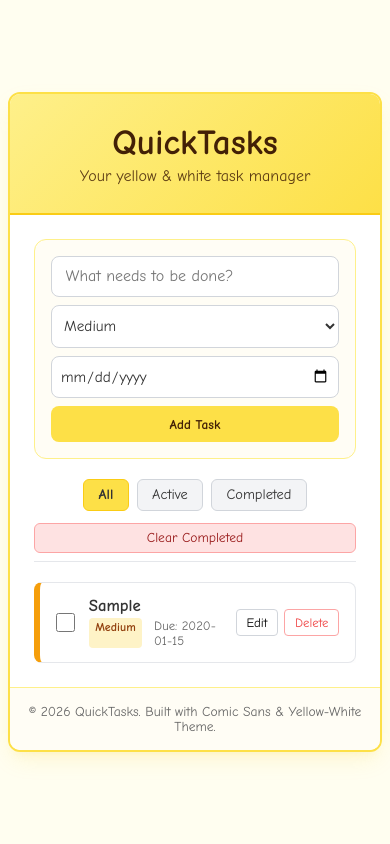
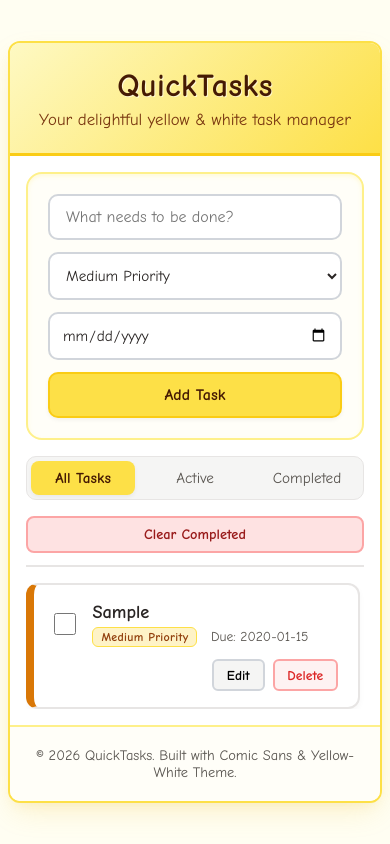
Before and after one commit to Riyat04/rakazo-test, a plain HTML site: page quicktasks/index.html in a window 390 px wide. Both pictures are taken after typing "Sample", "2020-01-15" into the empty fields and a click on the button "Add Task". Drawn offline with Linux system fonts and the light colour scheme.

Commit message:
style(quicktasks): enhance UI/UX design, accessibility, yellow-white theme, and mobile responsiveness

```diff
--- a/quicktasks/index.html
+++ b/quicktasks/index.html
@@ -3,51 +3,58 @@
 <head>
     <meta charset="UTF-8">
     <meta name="viewport" content="width=device-width, initial-scale=1.0">
-    <title>QuickTasks</title>
+    <title>QuickTasks - Yellow & White Task Manager</title>
     <link rel="stylesheet" href="style.css">
 </head>
 <body>
-    <div class="app-container">
+    <div class="app-container" role="application" aria-label="QuickTasks Application">
         <header class="app-header">
             <h1>QuickTasks</h1>
-            <p>Your yellow & white task manager</p>
+            <p>Your delightful yellow & white task manager</p>
         </header>
 
         <main class="app-main">
             <!-- Task Input Form -->
-            <section class="task-form-section">
+            <section class="task-form-section" aria-labelledby="formTitle">
+                <h2 id="formTitle" class="visually-hidden">Add or Edit Task</h2>
                 <form id="taskForm" autocomplete="off">
                     <div class="input-group">
-                        <input type="text" id="taskInput" placeholder="What needs to be done?" />
-                        <select id="prioritySelect">
-                            <option value="Medium">Medium</option>
-                            <option value="High">High</option>
-                            <option value="Low">Low</option>
+                        <label for="taskInput" class="visually-hidden">Task Description</label>
+                        <input type="text" id="taskInput" placeholder="What needs to be done?" aria-label="What needs to be done?" required />
+
+                        <label for="prioritySelect" class="visually-hidden">Task Priority</label>
+                        <select id="prioritySelect" aria-label="Task Priority">
+                            <option value="Medium">Medium Priority</option>
+                            <option value="High">High Priority</option>
+                            <option value="Low">Low Priority</option>
                         </select>
-                        <input type="date" id="dueDateInput" />
+
+                        <label for="dueDateInput" class="visually-hidden">Due Date</label>
+                        <input type="date" id="dueDateInput" aria-label="Task Due Date" />
+
                         <button type="submit" id="addBtn">Add Task</button>
                     </div>
-                    <div id="errorMsg" class="error-msg" style="display: none;"></div>
+                    <div id="errorMsg" class="error-msg" role="alert" style="display: none;"></div>
                 </form>
             </section>
 
             <!-- Filter Tabs & Clear Completed -->
-            <section class="controls-section">
-                <div class="filter-tabs" id="filterTabs">
-                    <button class="filter-btn active" data-filter="all">All</button>
-                    <button class="filter-btn" data-filter="active">Active</button>
-                    <button class="filter-btn" data-filter="completed">Completed</button>
+            <section class="controls-section" aria-label="Task Controls">
+                <div class="filter-tabs" id="filterTabs" role="tablist" aria-label="Filter Tasks">
+                    <button class="filter-btn active" data-filter="all" role="tab" aria-selected="true">All Tasks</button>
+                    <button class="filter-btn" data-filter="active" role="tab" aria-selected="false">Active</button>
+                    <button class="filter-btn" data-filter="completed" role="tab" aria-selected="false">Completed</button>
                 </div>
-                <button id="clearCompletedBtn" class="clear-btn">Clear Completed</button>
+                <button id="clearCompletedBtn" class="clear-btn" aria-label="Clear all completed tasks">Clear Completed</button>
             </section>
 
             <!-- Task List Container (Card Layout) -->
-            <section class="task-list-section">
-                <div id="taskList" class="task-list">
+            <section class="task-list-section" aria-label="Task List">
+                <div id="taskList" class="task-list" role="list">
                     <!-- Tasks rendered dynamically -->
                 </div>
                 <div id="emptyState" class="empty-state" style="display: none;">
-                    <p>No tasks found. Add a new task above!</p>
+                    <p>✨ No tasks found. Add a new task above and stay organized!</p>
                 </div>
             </section>
         </main>
--- a/quicktasks/style.css
+++ b/quicktasks/style.css
@@ -1,17 +1,17 @@
 /* QuickTasks Yellow-White Theme & Comic Sans Font */
 :root {
-    --bg-color: #fffef0;
+    --bg-color: #fffef2;
     --card-bg: #ffffff;
     --primary-yellow: #fde047;
     --primary-yellow-hover: #facc15;
     --accent-yellow: #fef08a;
-    --text-main: #333333;
-    --text-muted: #666666;
-    --border-color: #e5e7eb;
-    --danger-color: #ef4444;
-    --success-color: #22c55e;
-    --shadow: 0 10px 25px -5px rgba(250, 204, 21, 0.15), 0 8px 10px -6px rgba(250, 204, 21, 0.1);
-    --radius: 12px;
+    --text-main: #292524;
+    --text-muted: #57534e;
+    --border-color: #e7e5e4;
+    --danger-color: #dc2626;
+    --success-color: #16a34a;
+    --shadow: 0 12px 30px -6px rgba(234, 179, 8, 0.18), 0 6px 12px -4px rgba(234, 179, 8, 0.1);
+    --radius: 16px;
 }
 
 * {
@@ -28,100 +28,137 @@ body {
     display: flex;
     justify-content: center;
     align-items: center;
-    padding: 1.5rem;
+    padding: 2rem 1rem;
+}
+
+.visually-hidden {
+    position: absolute;
+    width: 1px;
+    height: 1px;
+    padding: 0;
+    margin: -1px;
+    overflow: hidden;
+    clip: rect(0, 0, 0, 0);
+    white-space: nowrap;
+    border: 0;
 }
 
 .app-container {
     width: 100%;
-    max-width: 650px;
+    max-width: 700px;
     background: var(--card-bg);
     border-radius: var(--radius);
     box-shadow: var(--shadow);
-    border: 2px solid var(--primary-yellow);
+    border: 3px solid var(--primary-yellow);
     display: flex;
     flex-direction: column;
     overflow: hidden;
 }
 
 .app-header {
-    background: linear-gradient(135deg, #fef08a 0%, #fde047 100%);
-    color: #422006;
-    padding: 1.75rem 1.5rem;
+    background: linear-gradient(135deg, #fef9c3 0%, #fde047 100%);
+    color: #451a03;
+    padding: 2rem 1.5rem;
     text-align: center;
-    border-bottom: 2px solid #facc15;
+    border-bottom: 3px solid #facc15;
 }
 
 .app-header h1 {
-    font-size: 2.2rem;
+    font-size: 2.6rem;
     font-weight: bold;
-    margin-bottom: 0.25rem;
+    margin-bottom: 0.35rem;
+    letter-spacing: 0.5px;
+    text-shadow: 1px 1px 0px rgba(255, 255, 255, 0.6);
 }
 
 .app-header p {
-    font-size: 1rem;
-    opacity: 0.85;
+    font-size: 1.05rem;
+    color: #78350f;
+    font-weight: 500;
 }
 
 .app-main {
-    padding: 1.5rem;
+    padding: 1.75rem;
     display: flex;
     flex-direction: column;
-    gap: 1.25rem;
+    gap: 1.5rem;
 }
 
 .task-form-section {
-    background: #fffdf5;
-    padding: 1rem;
+    background: #fffef8;
+    padding: 1.25rem;
     border-radius: var(--radius);
-    border: 1px solid var(--accent-yellow);
+    border: 2px solid var(--accent-yellow);
+    box-shadow: inset 0 2px 4px rgba(254, 240, 138, 0.3);
 }
 
 .input-group {
     display: flex;
     flex-wrap: wrap;
-    gap: 0.5rem;
+    gap: 0.75rem;
 }
 
 .input-group input[type="text"] {
     flex: 1;
-    min-width: 180px;
-    padding: 0.65rem 0.85rem;
-    border: 1px solid #d1d5db;
-    border-radius: 8px;
+    min-width: 200px;
+    padding: 0.75rem 1rem;
+    border: 2px solid #d1d5db;
+    border-radius: 10px;
     font-size: 1rem;
     background: #ffffff;
     color: var(--text-main);
+    transition: border-color 0.2s, box-shadow 0.2s;
 }
 
 .input-group select,
 .input-group input[type="date"] {
-    padding: 0.65rem 0.5rem;
-    border: 1px solid #d1d5db;
-    border-radius: 8px;
+    padding: 0.75rem 0.75rem;
+    border: 2px solid #d1d5db;
+    border-radius: 10px;
     font-size: 0.95rem;
     background: #ffffff;
     color: var(--text-main);
+    transition: border-color 0.2s, box-shadow 0.2s;
+}
+
+.input-group input:focus,
+.input-group select:focus {
+    outline: none;
+    border-color: #ca8a04;
+    box-shadow: 0 0 0 3px rgba(250, 204, 21, 0.35);
 }
 
 .input-group button {
     background: var(--primary-yellow);
-    color: #422006;
-    border: none;
-    padding: 0.65rem 1.25rem;
-    border-radius: 8px;
+    color: #451a03;
+    border: 2px solid #facc15;
+    padding: 0.75rem 1.5rem;
+    border-radius: 10px;
     font-weight: bold;
+    font-size: 1rem;
     cursor: pointer;
-    transition: background 0.2s;
+    transition: all 0.2s;
+    box-shadow: 0 2px 4px rgba(0,0,0,0.05);
 }
 
 .input-group button:hover {
     background: var(--primary-yellow-hover);
+    transform: translateY(-1px);
+}
+
+.input-group button:active {
+    transform: translateY(0);
 }
 
 .error-msg {
     color: var(--danger-color);
-    font-size: 0.85rem;
-    margin-top: 0.5rem;
+    font-size: 0.9rem;
+    margin-top: 0.75rem;
+    font-weight: bold;
+    background: #fee2e2;
+    padding: 0.5rem 0.75rem;
+    border-radius: 6px;
+    border: 1px solid #fca5a5;
 }
 
 .controls-section {
@@ -129,80 +166,94 @@ body {
     justify-content: space-between;
     align-items: center;
     flex-wrap: wrap;
-    gap: 0.75rem;
-    padding-bottom: 0.5rem;
-    border-bottom: 1px solid var(--border-color);
+    gap: 1rem;
+    padding-bottom: 0.75rem;
+    border-bottom: 2px solid var(--border-color);
 }
 
 .filter-tabs {
     display: flex;
     gap: 0.5rem;
+    background: #f5f5f4;
+    padding: 0.25rem;
+    border-radius: 10px;
+    border: 1px solid #e7e5e4;
 }
 
 .filter-btn {
-    background: #f3f4f6;
-    border: 1px solid #d1d5db;
-    padding: 0.4rem 0.9rem;
-    border-radius: 6px;
+    background: transparent;
+    border: none;
+    padding: 0.5rem 1rem;
+    border-radius: 8px;
     cursor: pointer;
-    font-size: 0.9rem;
-    color: var(--text-main);
+    font-size: 0.95rem;
+    color: var(--text-muted);
+    font-weight: 500;
     transition: all 0.2s;
 }
 
-.filter-btn.active,
-.filter-btn:hover {
+.filter-btn.active {
     background: var(--primary-yellow);
-    border-color: #facc15;
+    color: #451a03;
     font-weight: bold;
+    box-shadow: 0 2px 4px rgba(0,0,0,0.05);
+}
+
+.filter-btn:hover:not(.active) {
+    color: var(--text-main);
+    background: #e7e5e4;
 }
 
 .clear-btn {
     background: #fee2e2;
-    border: 1px solid #fca5a5;
+    border: 2px solid #fca5a5;
     color: #991b1b;
-    padding: 0.4rem 0.8rem;
-    border-radius: 6px;
+    padding: 0.5rem 1rem;
+    border-radius: 8px;
     cursor: pointer;
-    font-size: 0.85rem;
-    transition: background 0.2s;
+    font-size: 0.9rem;
+    font-weight: bold;
+    transition: all 0.2s;
 }
 
 .clear-btn:hover {
     background: #fecaca;
+    transform: translateY(-1px);
 }
 
 .task-list {
     display: flex;
     flex-direction: column;
-    gap: 0.75rem;
-    max-height: 400px;
+    gap: 0.85rem;
+    max-height: 420px;
     overflow-y: auto;
+    padding-right: 0.25rem;
 }
 
 .task-card {
     background: #ffffff;
-    border: 1px solid #e5e7eb;
-    border-left: 6px solid var(--primary-yellow);
-    border-radius: 8px;
-    padding: 0.85rem 1rem;
+    border: 2px solid #e7e5e4;
+    border-left: 8px solid var(--primary-yellow);
+    border-radius: 12px;
+    padding: 1rem 1.25rem;
     display: flex;
     align-items: center;
     justify-content: space-between;
     gap: 1rem;
-    box-shadow: 0 2px 4px rgba(0,0,0,0.02);
-    transition: transform 0.15s;
+    box-shadow: 0 3px 6px rgba(0,0,0,0.03);
+    transition: transform 0.15s, box-shadow 0.15s;
 }
 
 .task-card:hover {
     transform: translateY(-2px);
-    box-shadow: 0 4px 8px rgba(0,0,0,0.05);
+    box-shadow: 0 6px 12px rgba(234, 179, 8, 0.12);
+    border-color: #fde047;
 }
 
 .task-card.completed {
-    opacity: 0.6;
-    border-left-color: #9ca3af;
-    background: #f9fafb;
+    opacity: 0.65;
+    border-left-color: #a8a29e;
+    background: #fafaf9;
 }
 
 .task-card.completed .task-title {
@@ -215,99 +266,126 @@ body {
 }
 
 .task-card.priority-medium {
-    border-left-color: #f59e0b;
+    border-left-color: #d97706;
 }
 
 .task-card.priority-low {
-    border-left-color: #3b82f6;
+    border-left-color: #2563eb;
 }
 
 .task-info {
     display: flex;
     align-items: center;
-    gap: 0.85rem;
+    gap: 1rem;
     flex: 1;
     min-width: 0;
 }
 
 .task-checkbox {
-    width: 1.2rem;
-    height: 1.2rem;
+    width: 1.4rem;
+    height: 1.4rem;
     cursor: pointer;
+    accent-color: #ca8a04;
 }
 
 .task-details {
     display: flex;
     flex-direction: column;
-    gap: 0.2rem;
+    gap: 0.25rem;
     min-width: 0;
     flex: 1;
 }
 
 .task-title {
-    font-size: 1.05rem;
+    font-size: 1.15rem;
     font-weight: bold;
     word-break: break-word;
+    color: var(--text-main);
 }
 
 .task-meta {
     display: flex;
-    gap: 0.75rem;
-    font-size: 0.8rem;
+    gap: 0.85rem;
+    font-size: 0.85rem;
     color: var(--text-muted);
+    align-items: center;
 }
 
 .priority-badge {
-    padding: 0.1rem 0.4rem;
-    border-radius: 4px;
+    padding: 0.15rem 0.5rem;
+    border-radius: 6px;
     font-size: 0.75rem;
     font-weight: bold;
+    letter-spacing: 0.3px;
 }
 
-.priority-badge.high { background: #fee2e2; color: #991b1b; }
-.priority-badge.medium { background: #fef3c7; color: #92400e; }
-.priority-badge.low { background: #dbeafe; color: #1e40af; }
+.priority-badge.high { background: #fee2e2; color: #991b1b; border: 1px solid #fca5a5; }
+.priority-badge.medium { background: #fef3c7; color: #92400e; border: 1px solid #fde047; }
+.priority-badge.low { background: #dbeafe; color: #1e40af; border: 1px solid #93c5fd; }
 
 .task-actions {
     display: flex;
-    gap: 0.4rem;
+    gap: 0.5rem;
 }
 
 .action-btn {
-    background: none;
-    border: 1px solid #d1d5db;
-    padding: 0.3rem 0.6rem;
-    border-radius: 4px;
+    background: #f5f5f4;
+    border: 2px solid #d1d5db;
+    padding: 0.4rem 0.8rem;
+    border-radius: 6px;
     cursor: pointer;
-    font-size: 0.8rem;
-    transition: background 0.2s;
+    font-size: 0.85rem;
+    font-weight: bold;
+    transition: all 0.2s;
 }
 
-.action-btn.edit-btn:hover { background: #f3f4f6; }
-.action-btn.delete-btn { color: var(--danger-color); border-color: #fca5a5; }
-.action-btn.delete-btn:hover { background: #fee2e2; }
+.action-btn.edit-btn:hover { background: #e7e5e4; border-color: #9ca3af; }
+.action-btn.delete-btn { color: var(--danger-color); border-color: #fca5a5; background: #fef2f2; }
+.action-btn.delete-btn:hover { background: #fee2e2; border-color: #ef4444; }
 
 .empty-state {
     text-align: center;
-    padding: 2.5rem;
+    padding: 3rem 1.5rem;
     color: var(--text-muted);
-    font-size: 1rem;
+    font-size: 1.05rem;
+    background: #fffdf8;
+    border: 2px dashed #e7e5e4;
+    border-radius: var(--radius);
 }
 
 .app-footer {
     text-align: center;
-    padding: 1rem;
-    background: #fffdf5;
-    border-top: 1px solid var(--accent-yellow);
-    font-size: 0.85rem;
+    padding: 1.25rem;
+    background: #fffef8;
+    border-top: 2px solid var(--accent-yellow);
+    font-size: 0.9rem;
     color: var(--text-muted);
 }
 
-@media (max-width: 600px) {
+/* Focus Visible for Accessibility */
+button:focus-visible,
+input:focus-visible,
+select:focus-visible,
+.task-checkbox:focus-visible {
+    outline: 3px solid #ca8a04;
+    outline-offset: 2px;
+}
+
+@media (max-width: 650px) {
     body { padding: 0.5rem; }
+    .app-container { border-width: 2px; border-radius: 12px; }
+    .app-header { padding: 1.5rem 1rem; }
+    .app-header h1 { font-size: 2rem; }
+    .app-main { padding: 1rem; gap: 1rem; }
     .input-group { flex-direction: column; }
-    .input-group input, .input-group select, .input-group button { width: 100%; }
+    .input-group input[type="text"],
+    .input-group select,
+    .input-group input[type="date"],
+    .input-group button { width: 100%; }
     .controls-section { flex-direction: column; align-items: stretch; }
-    .filter-tabs { justify-content: center; }
+    .filter-tabs { justify-content: center; width: 100%; }
+    .filter-btn { flex: 1; text-align: center; }
     .clear-btn { width: 100%; text-align: center; }
+    .task-card { flex-direction: column; align-items: stretch; gap: 0.75rem; }
+    .task-actions { justify-content: flex-end; }
 }
```
Also changed, not shown: quicktasks/script.js (+10 -6 lines).
